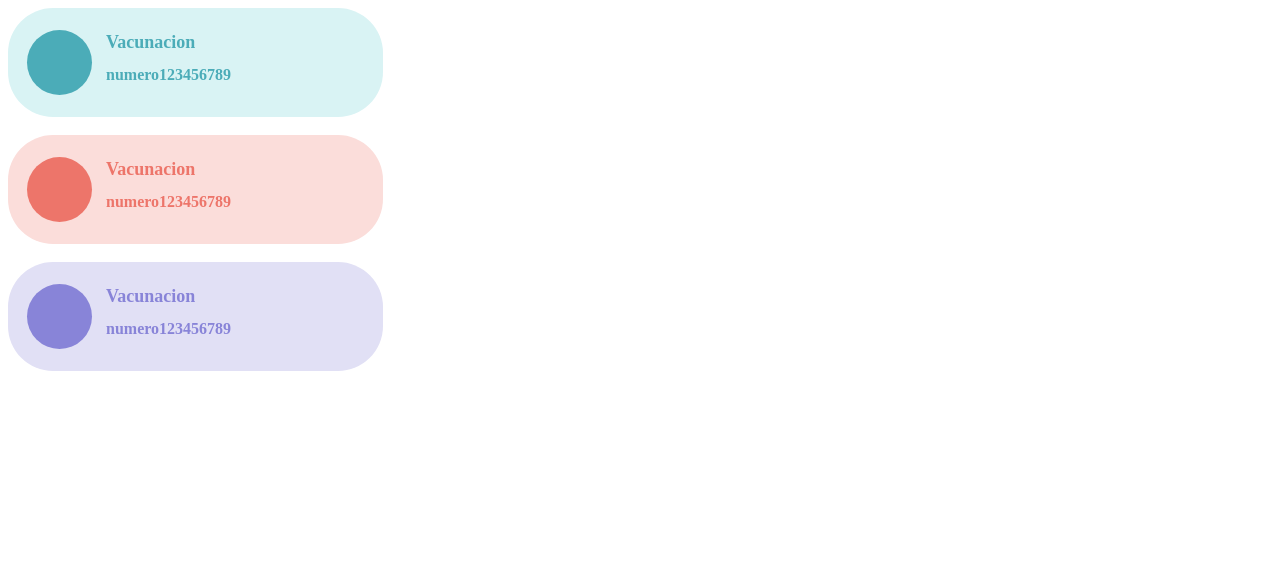
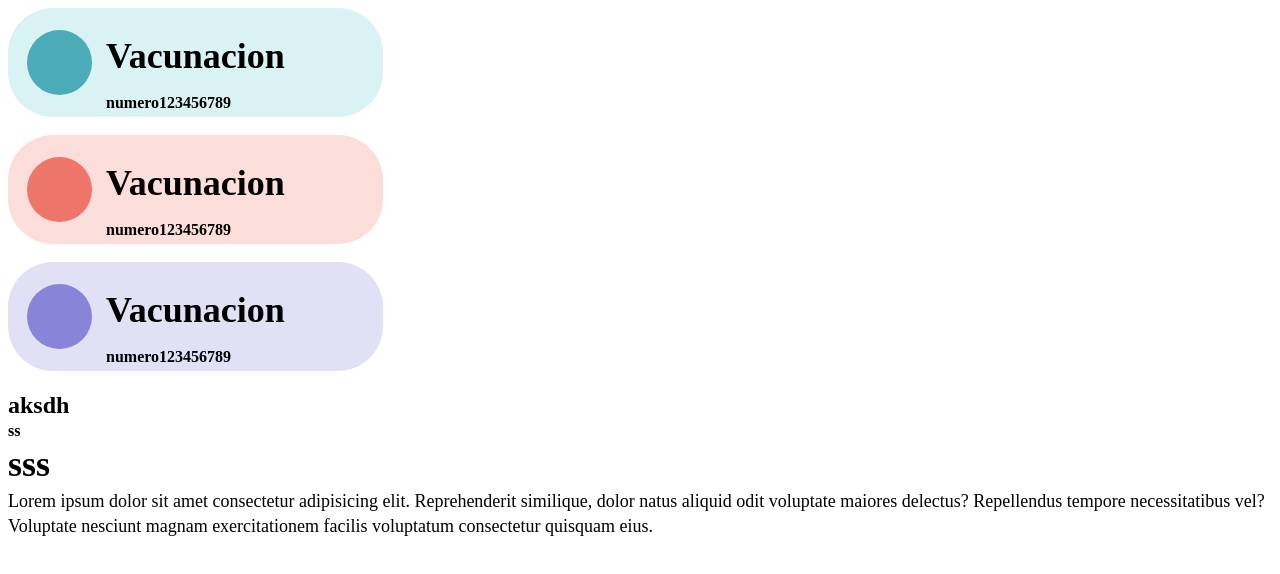
Before and after one commit to NicolasDevel/vaccine-dashboard, a React (Create React App) app: page / in a window 1280 px wide. Shown: the top 574 px of the page. Built offline with nearby package versions, Linux system fonts and the light colour scheme; a web font is replaced by a local one.

Commit message:
styles ok

```diff
--- a/src/pages/home/Home.tsx
+++ b/src/pages/home/Home.tsx
@@ -7,6 +7,12 @@ class Home extends React.Component {
             <CardRectangleInfo color={'blue'} title={'Vacunacion'} subtitle={'numero123456789'}/>   <br/>
             <CardRectangleInfo color={'red'} title={'Vacunacion'} subtitle={'numero123456789'}/>    <br/>
             <CardRectangleInfo color={'violet'} title={'Vacunacion'} subtitle={'numero123456789'}/> <br/>
+            <h2 className="variation">
+                aksdh
+            </h2>
+            <h5>ss</h5>
+            <h2>sss</h2>
+            <p>Lorem ipsum dolor sit amet consectetur adipisicing elit. Reprehenderit similique, dolor natus aliquid odit voluptate maiores delectus? Repellendus tempore necessitatibus vel? Voluptate nesciunt magnam exercitationem facilis voluptatum consectetur quisquam eius.</p>
         </div>
     }
 }
--- a/src/theme/text.scss
+++ b/src/theme/text.scss
@@ -1,4 +1,4 @@
-h1, h2, h3, h4, h5, h6  {
+h1, h2, h3, h4, h5, h6, p  {
     margin-block-start: 0em;
     margin-block-end: 0em;
     margin-inline-start: 0px;
@@ -7,8 +7,13 @@ h1, h2, h3, h4, h5, h6  {
 
 h2 {
     font-family: 'noto-bold';
-    font-size: 1.125rem;
-    line-height: 1.318rem;
+    font-size: 2.25rem;
+    line-height: 3.063rem;
+}
+
+h2.variation {
+    font-size: 1.5rem;
+    line-height: 2.043rem;
 }
 
 h5 {
@@ -17,14 +22,24 @@ h5 {
     line-height: 1.172rem;
 }
 
-.text-red{
+p{
+    font-family: 'noto-regular';
+    font-size: 1.125rem;
+    line-height: 1.533rem;
+}
+
+.primary{
+    color: var(--primary);
+}
+
+.secondary{
+    color: var(--secondary);
+}
+
+.third{
     color: var(--third);
 }
 
-.text-blue{
-    color: var(--primary);
+.disabled{
+    color: var(--disabled-text)
 }
-
-.text-violet{
-    color: var(--secondary);
-}
--- a/src/theme/variables.scss
+++ b/src/theme/variables.scss
@@ -10,4 +10,5 @@ body {
 
     --primary-text  : #061058;
     --disabled-text : #B4B7CC;
+
 }
```
